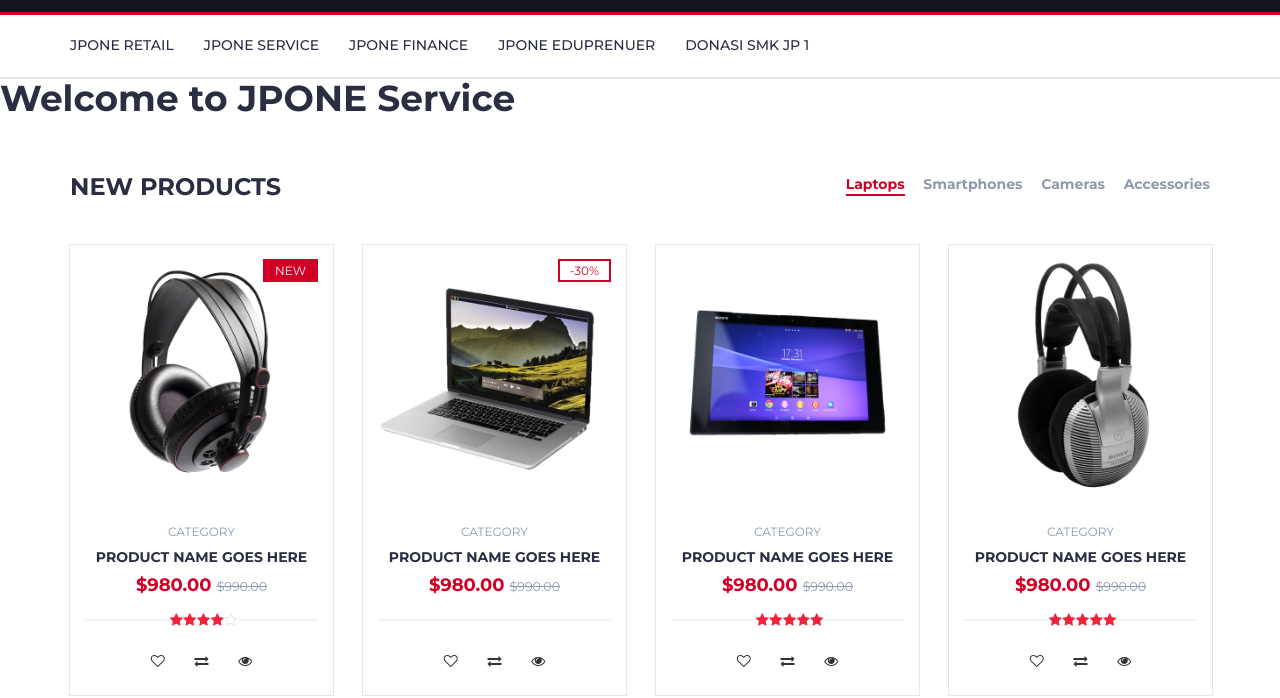
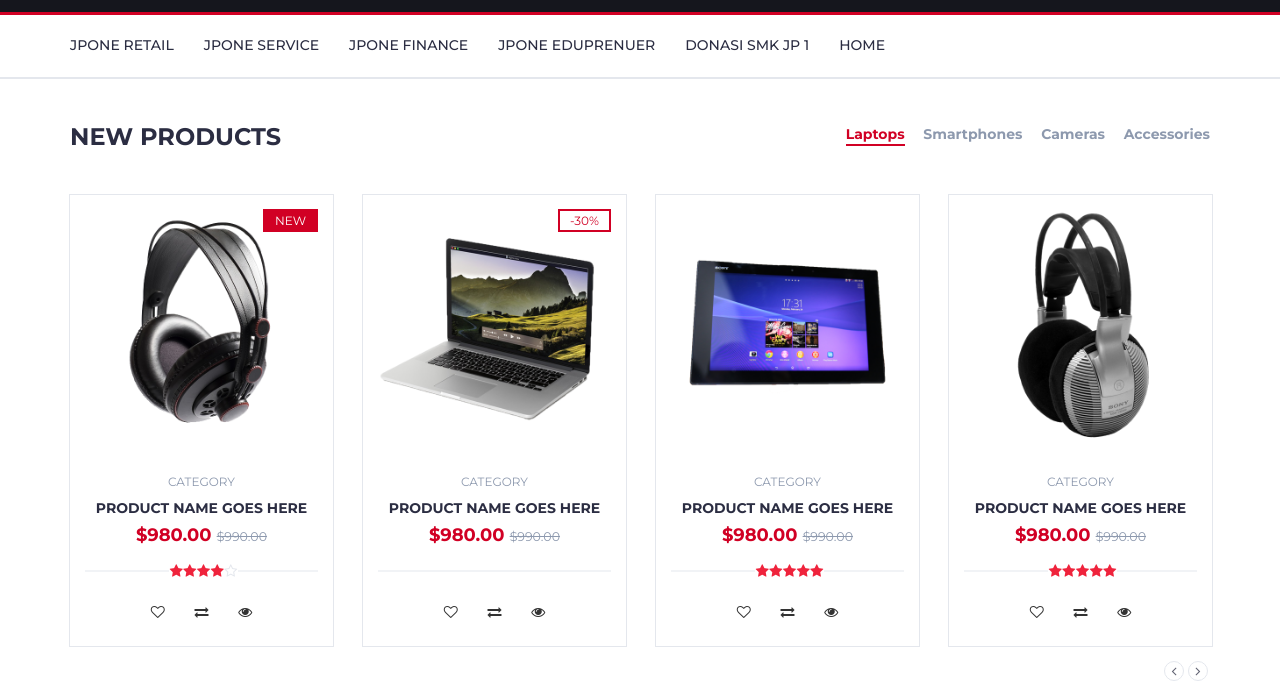
Before and after one commit to M-Rangga/JpOneService, a plain HTML site: page jpservice.html in a window 1280 px wide. Shown: the part 128-826 px from the top of the page. Drawn offline with Linux system fonts and the light colour scheme.

Commit message:
second commit

```diff
--- a/jpservice.html
+++ b/jpservice.html
@@ -167,10 +167,11 @@
 				<!-- NAV -->
 				<ul class="main-nav nav navbar-nav">
 					<li><a href="#">JPONE RETAIL</a></li>
-					<li><a href="file:///home/yuuta/Documents/JPMALL/jpservice.html">JPONE SERVICE</a></li>
+					<li><a href="file:///home/yuuta/Documents/jponeservice/jpservice.html">JPONE SERVICE</a></li>
 					<li><a href="#">JPONE FINANCE</a></li>
 					<li><a href="#">JPONE EDUPRENUER</a></li>
 					<li><a href="#">DONASI SMK JP 1</a></li>
+					<li><a href="file:///home/yuuta/Documents/jponeservice/index.html">HOME</a></li>
 				</ul>
 				<!-- /NAV -->
 			</div>
@@ -183,7 +184,6 @@
 		<!-- /container -->
 	</div>
 	<!-- /HOT DEAL SECTION -->
-	<h1>Welcome to JPONE Service</h1>
 		<!-- SECTION -->
 		<div class="section">
 			<!-- container -->
```
Also changed, not shown: index.html (+2 -1 lines).
